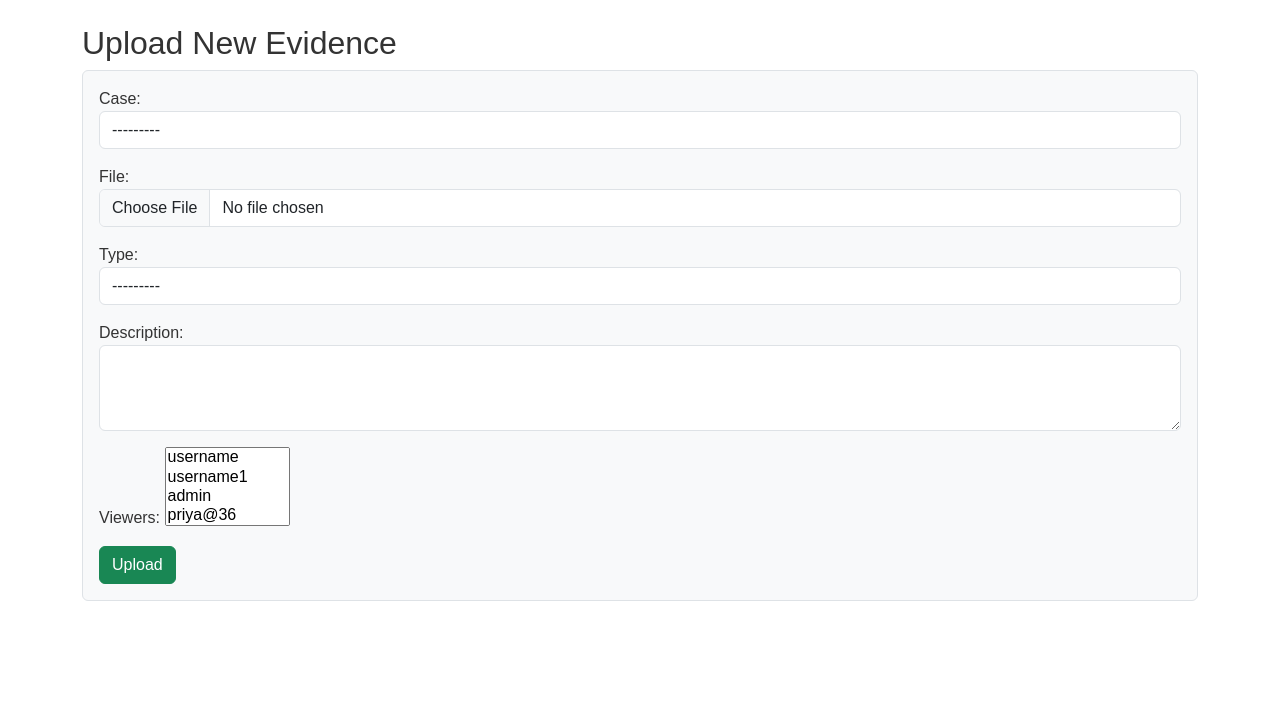
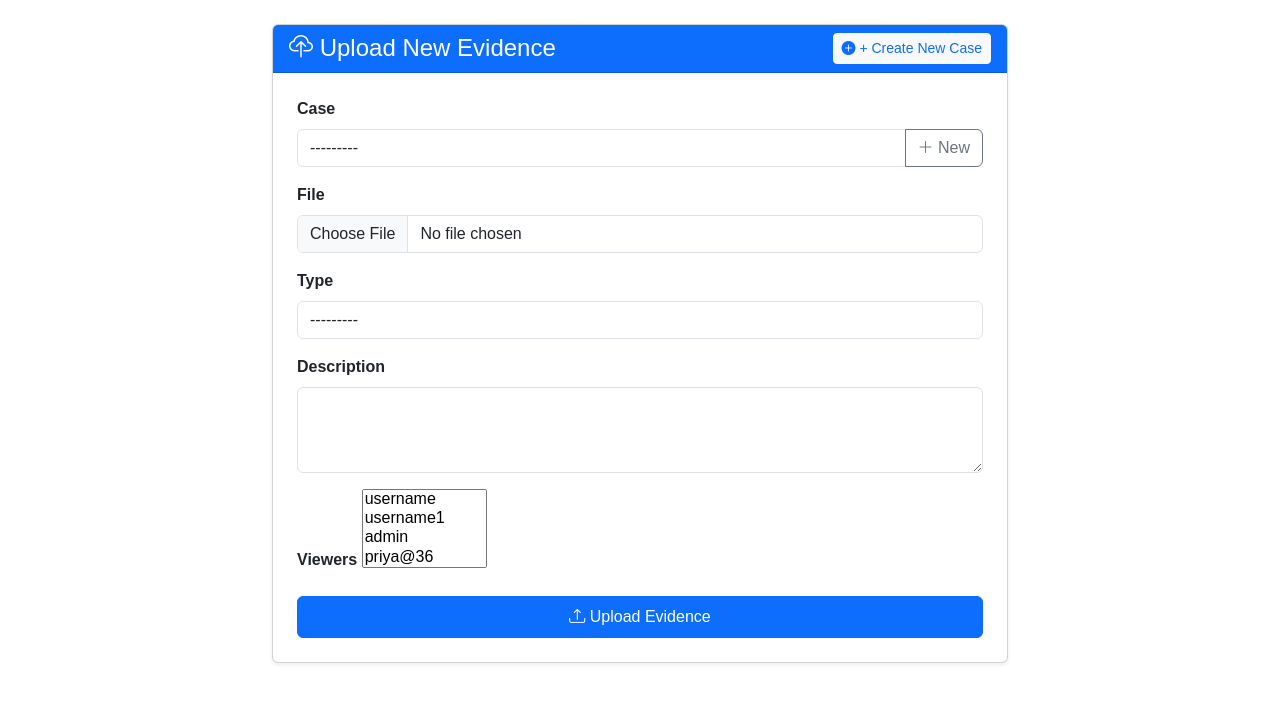
Before and after one commit to RohitMajage/forensic-evidence, a Django app: page /evidence_create/ in a window 1280 px wide. Shown: the part 56-759 px from the top of the page. Run offline with Django 5.2, Linux system fonts and the light colour scheme; a user stored in the database is signed in; data comes from the database, SQL or seed files in the repository; some libraries are stand-ins or nearby versions.

Commit message:
Add Case creation feature and auto-create default case if empty

```diff
--- a/accounts/forms.py
+++ b/accounts/forms.py
@@ -123,3 +123,13 @@ class EvidenceForm(forms.ModelForm):
 class MatchInputForm(forms.Form):
     uploaded_face = forms.ImageField(required=False, label="Upload Face Image")
     uploaded_voice = forms.FileField(required=False, label="Upload Voice File")
+
+
+class CaseForm(forms.ModelForm):
+    class Meta:
+        model = Case
+        fields = ['case_name', 'case_number']
+        widgets = {
+            'case_name': forms.TextInput(attrs={'class': 'form-control', 'placeholder': 'e.g. Cyber Crime Investigation'}),
+            'case_number': forms.TextInput(attrs={'class': 'form-control', 'placeholder': 'e.g. CASE-2026-01'}),
+        }
--- a/accounts/urls.py
+++ b/accounts/urls.py
@@ -22,6 +22,7 @@ urlpatterns = [
     # about
     path('about/', about, name='about'),
 
+    path('case_create/', case_create, name='case_create'),
     path('evidence_create/', evidence_create, name='evidence_create'),
     path('evidence_list/', evidence_list, name='evidence_list'),
     path('verify/', match_input, name='verify_input'),
--- a/accounts/views.py
+++ b/accounts/views.py
@@ -220,6 +220,24 @@ def about(request):
 
 
 @login_required
+def case_create(request):
+    if request.method == 'POST':
+        form = CaseForm(request.POST)
+        if form.is_valid():
+            case = form.save(commit=False)
+            case.created_by = request.user
+            team, _ = Team.objects.get_or_create(name="Default Forensic Team")
+            team.members.add(request.user)
+            case.team = team
+            case.save()
+            messages.success(request, f"Case '{case.case_name}' created successfully!")
+            return redirect('evidence_create')
+    else:
+        form = CaseForm()
+    return render(request, 'evidence/case_form.html', {'form': form})
+
+
+@login_required
 def evidence_list(request):
     if request.user.is_superuser:
         evidences = Evidence.objects.all()
@@ -230,6 +248,17 @@ def evidence_list(request):
 
 @login_required
 def evidence_create(request):
+    # Ensure at least one default case exists so the dropdown is never empty
+    if not Case.objects.exists():
+        team, _ = Team.objects.get_or_create(name="Default Forensic Team")
+        team.members.add(request.user)
+        Case.objects.create(
+            case_name="General Forensic Case",
+            case_number="CASE-001",
+            team=team,
+            created_by=request.user
+        )
+
     if request.method == 'POST':
         form = EvidenceForm(request.POST, request.FILES, request=request)
         if form.is_valid():
@@ -238,15 +267,17 @@ def evidence_create(request):
             evidence.save()
             form.save_m2m()
 
-            for viewer in form.cleaned_data['viewers']:
-                send_mail(
-                    subject='New Evidence Uploaded',
-                    message=f"New evidence has been uploaded to case {evidence.case.case_number}.",
-                    from_email=settings.DEFAULT_FROM_EMAIL,
-                    recipient_list=[viewer.email],
-                    fail_silently=True,
-                )
-            messages.success(request, "Evidence uploaded and viewers notified.")
+            viewers = form.cleaned_data.get('viewers')
+            if viewers:
+                for viewer in viewers:
+                    send_mail(
+                        subject='New Evidence Uploaded',
+                        message=f"New evidence has been uploaded to case {evidence.case.case_number}.",
+                        from_email=settings.DEFAULT_FROM_EMAIL,
+                        recipient_list=[viewer.email],
+                        fail_silently=True,
+                    )
+            messages.success(request, "Evidence uploaded successfully!")
             return redirect('evidence_list')
     else:
         form = EvidenceForm(request=request)
--- a/templates/base.html
+++ b/templates/base.html
@@ -140,6 +140,7 @@
                         <ul class="dropdown-menu" aria-labelledby="evidenceDropdown">
                             <li><a class="dropdown-item" href="{% url 'evidence_list' %}">View Evidence</a></li>
                             <li><a class="dropdown-item" href="{% url 'evidence_create' %}">Upload Evidence</a></li>
+                            <li><a class="dropdown-item" href="{% url 'case_create' %}">+ Create New Case</a></li>
                         </ul>
                     </li>
 
--- a/templates/evidence/evidence_form.html
+++ b/templates/evidence/evidence_form.html
@@ -1,11 +1,71 @@
 {% extends 'base.html' %}
+
 {% block content %}
-<div class="container mt-4">
-    <h2>Upload New Evidence</h2>
-    <form method="post" enctype="multipart/form-data" class="p-3 border rounded bg-light">
-        {% csrf_token %}
-        {{ form.as_p }}
-        <button type="submit" class="btn btn-success">Upload</button>
-    </form>
+<div class="container mt-4 mb-5">
+    <div class="row justify-content-center">
+        <div class="col-md-8">
+            <div class="card shadow-sm">
+                <div class="card-header bg-primary text-white d-flex justify-content-between align-items-center">
+                    <h4 class="mb-0"><i class="bi bi-cloud-upload"></i> Upload New Evidence</h4>
+                    <a href="{% url 'case_create' %}" class="btn btn-light btn-sm text-primary font-weight-bold">
+                        <i class="bi bi-plus-circle-fill"></i> + Create New Case
+                    </a>
+                </div>
+                <div class="card-body p-4">
+                    {% if messages %}
+                        {% for message in messages %}
+                            <div class="alert alert-{{ message.tags }} alert-dismissible fade show" role="alert">
+                                {{ message }}
+                                <button type="button" class="btn-close" data-bs-dismiss="alert" aria-label="Close"></button>
+                            </div>
+                        {% endfor %}
+                    {% endif %}
+
+                    <form method="post" enctype="multipart/form-data">
+                        {% csrf_token %}
+
+                        <div class="mb-3">
+                            <label for="{{ form.case.id_for_label }}" class="form-label fw-bold">Case</label>
+                            <div class="input-group">
+                                {{ form.case }}
+                                <a href="{% url 'case_create' %}" class="btn btn-outline-secondary" type="button" title="Add Case">
+                                    <i class="bi bi-plus-lg"></i> New
+                                </a>
+                            </div>
+                            {% if form.case.errors %}<div class="text-danger small">{{ form.case.errors }}</div>{% endif %}
+                        </div>
+
+                        <div class="mb-3">
+                            <label for="{{ form.file.id_for_label }}" class="form-label fw-bold">File</label>
+                            {{ form.file }}
+                            {% if form.file.errors %}<div class="text-danger small">{{ form.file.errors }}</div>{% endif %}
+                        </div>
+
+                        <div class="mb-3">
+                            <label for="{{ form.type.id_for_label }}" class="form-label fw-bold">Type</label>
+                            {{ form.type }}
+                            {% if form.type.errors %}<div class="text-danger small">{{ form.type.errors }}</div>{% endif %}
+                        </div>
+
+                        <div class="mb-3">
+                            <label for="{{ form.description.id_for_label }}" class="form-label fw-bold">Description</label>
+                            {{ form.description }}
+                            {% if form.description.errors %}<div class="text-danger small">{{ form.description.errors }}</div>{% endif %}
+                        </div>
+
+                        <div class="mb-3">
+                            <label for="{{ form.viewers.id_for_label }}" class="form-label fw-bold">Viewers</label>
+                            {{ form.viewers }}
+                            {% if form.viewers.errors %}<div class="text-danger small">{{ form.viewers.errors }}</div>{% endif %}
+                        </div>
+
+                        <button type="submit" class="btn btn-primary w-100 py-2">
+                            <i class="bi bi-upload"></i> Upload Evidence
+                        </button>
+                    </form>
+                </div>
+            </div>
+        </div>
+    </div>
 </div>
 {% endblock %}
```
Also changed, not shown: templates/evidence/case_form.html (added, +37 -0 lines).
